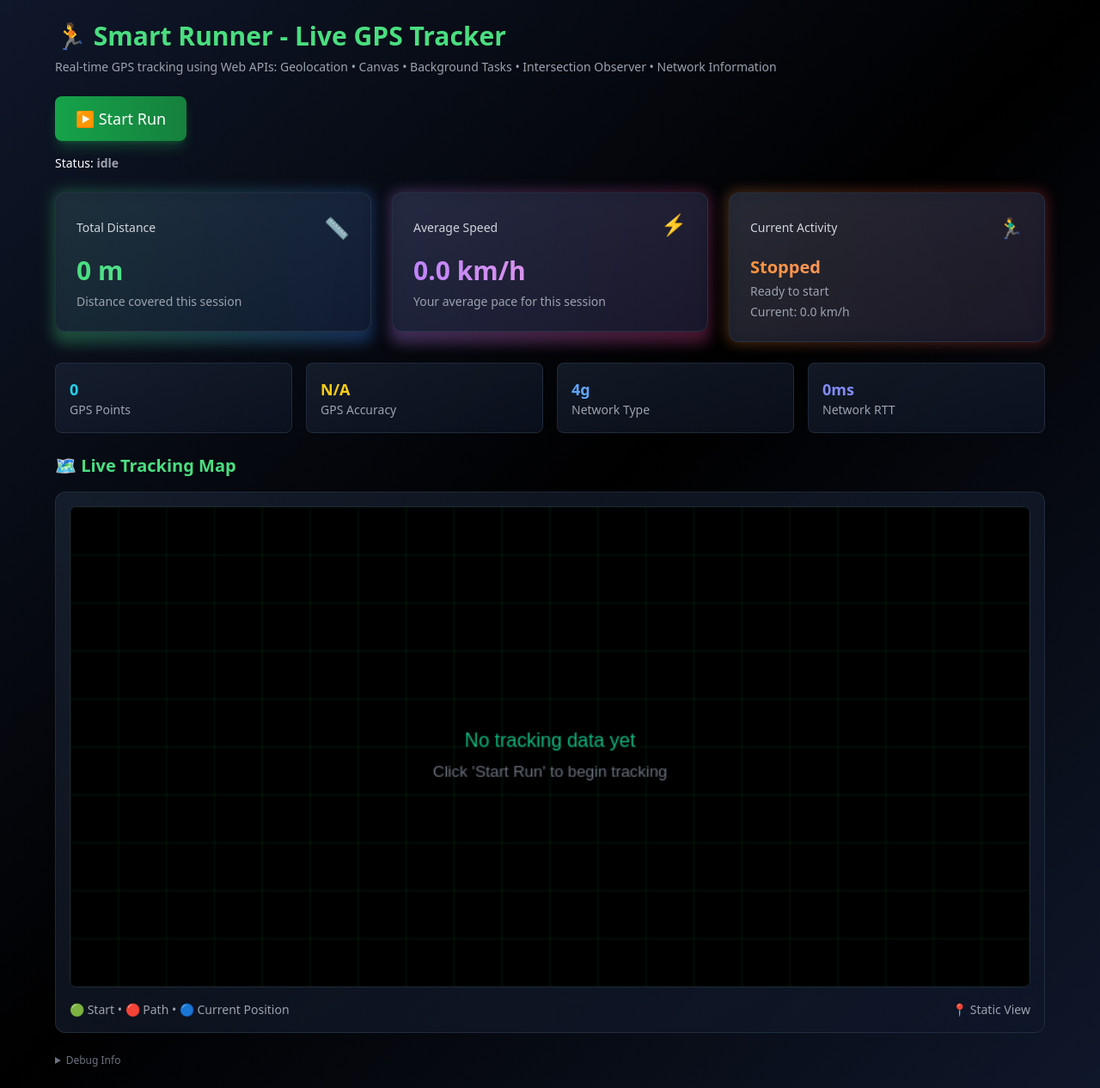
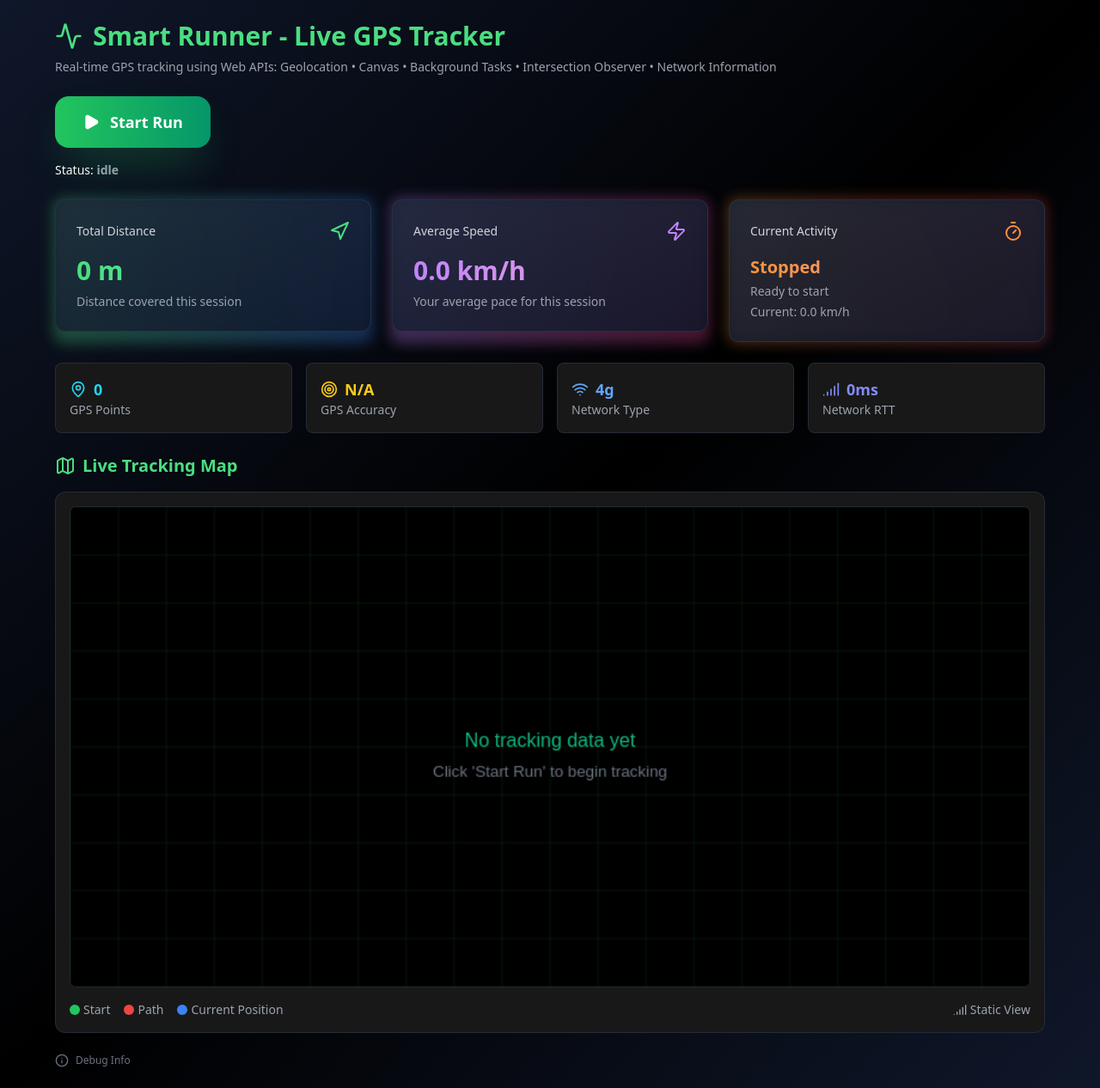
Before and after one commit to mayank543/Smart-Runner, a React (Vite) app: page / in a window 1280 px wide. Shown: the whole page at 86% size. Built offline with nearby package versions, Linux system fonts and the light colour scheme.

Commit message:
background color of containers

```diff
--- a/package.json
+++ b/package.json
@@ -10,6 +10,7 @@
     "preview": "vite preview"
   },
   "dependencies": {
+    "lucide-react": "^0.525.0",
     "react": "^19.1.0",
     "react-dom": "^19.1.0"
   },
--- a/src/App.jsx
+++ b/src/App.jsx
@@ -1,4 +1,5 @@
 import { useState, useEffect } from 'react';
+import { Play, Square, MapPin, Activity, Zap, Timer, Navigation, Wifi, Signal, Target, Map, Info } from 'lucide-react';
 import MapCanvas from './components/MapCanvas';
 import useGeoTracker from './hooks/useGeoTracker';
 
@@ -89,7 +90,10 @@ function App() {
   return (
     <div className="min-h-screen p-6 bg-gradient-to-br from-slate-900 via-black to-slate-900 text-white">
       <div className="max-w-6xl mx-auto">
-        <h1 className="text-3xl font-bold mb-2 text-green-400">🏃 Smart Runner - Live GPS Tracker</h1>
+        <h1 className="text-3xl font-bold mb-2 text-green-400 flex items-center gap-3">
+          <Activity className="h-8 w-8" />
+          Smart Runner - Live GPS Tracker
+        </h1>
         <p className="text-gray-400 mb-6 text-sm">
           Real-time GPS tracking using Web APIs: Geolocation • Canvas • Background Tasks • Intersection Observer • Network Information
         </p>
@@ -97,13 +101,26 @@ function App() {
         <div className="mb-6 space-y-4">
           <button
             onClick={() => setTracking(!tracking)}
-            className={`px-6 py-3 rounded-lg font-medium text-lg transition-all duration-300 transform hover:scale-105 ${
+            className={`group relative overflow-hidden px-8 py-4 rounded-2xl font-semibold text-lg transition-all duration-500 transform hover:scale-105 active:scale-95 flex items-center gap-3 ${
               tracking
-                ? "bg-gradient-to-r from-red-600 to-red-700 hover:from-red-500 hover:to-red-600 shadow-lg shadow-red-500/25"
-                : "bg-gradient-to-r from-green-600 to-green-700 hover:from-green-500 hover:to-green-600 shadow-lg shadow-green-500/25"
+                ? "bg-gradient-to-r from-red-500 to-red-600 hover:from-red-400 hover:to-red-500 shadow-2xl shadow-red-500/30 text-white"
+                : "bg-gradient-to-r from-green-500 to-emerald-600 hover:from-green-400 hover:to-emerald-500 shadow-2xl shadow-green-500/30 text-white"
             }`}
           >
-            {tracking ? "🛑 Stop Tracking" : "▶️ Start Run"}
+            <div className="absolute inset-0 bg-gradient-to-r from-white/10 to-transparent opacity-0 group-hover:opacity-100 transition-opacity duration-300"></div>
+            <div className="relative flex items-center gap-3">
+              {tracking ? (
+                <>
+                  <Square className="h-5 w-5 fill-current" />
+                  Stop Tracking
+                </>
+              ) : (
+                <>
+                  <Play className="h-5 w-5 fill-current" />
+                  Start Run
+                </>
+              )}
+            </div>
           </button>
 
           <div className="text-sm">
@@ -123,7 +140,7 @@ function App() {
             <div className="relative bg-gradient-to-br from-slate-800/80 to-slate-900/80 backdrop-blur-sm rounded-xl p-6 border border-slate-700/50 hover:border-green-400/50 transition-all duration-300">
               <div className="flex items-center justify-between mb-4">
                 <h3 className="text-gray-300 text-sm font-medium">Total Distance</h3>
-                <span className="text-2xl animate-pulse">📏</span>
+                <Navigation className="h-6 w-6 text-green-400" />
               </div>
               <div className="text-3xl font-bold bg-gradient-to-r from-green-400 to-emerald-300 bg-clip-text text-transparent mb-2">
                 {formatDistance(totalDistance)}
@@ -140,7 +157,7 @@ function App() {
             <div className="relative bg-gradient-to-br from-slate-800/80 to-slate-900/80 backdrop-blur-sm rounded-xl p-6 border border-slate-700/50 hover:border-purple-400/50 transition-all duration-300">
               <div className="flex items-center justify-between mb-4">
                 <h3 className="text-gray-300 text-sm font-medium">Average Speed</h3>
-                <span className="text-2xl animate-bounce">⚡</span>
+                <Zap className="h-6 w-6 text-purple-400" />
               </div>
               <div className="text-3xl font-bold bg-gradient-to-r from-purple-400 to-pink-300 bg-clip-text text-transparent mb-2">
                 {formatSpeed(averageSpeed)}
@@ -157,7 +174,7 @@ function App() {
             <div className="relative bg-gradient-to-br from-slate-800/80 to-slate-900/80 backdrop-blur-sm rounded-xl p-6 border border-slate-700/50 hover:border-orange-400/50 transition-all duration-300">
               <div className="flex items-center justify-between mb-4">
                 <h3 className="text-gray-300 text-sm font-medium">Current Activity</h3>
-                <span className="text-2xl">🏃‍♂️</span>
+                <Timer className="h-6 w-6 text-orange-400" />
               </div>
               <div className="text-xl font-bold bg-gradient-to-r from-orange-400 to-red-300 bg-clip-text text-transparent mb-1">
                 {tracking ? 'Running' : 'Stopped'}
@@ -174,13 +191,17 @@ function App() {
 
         {/* Live Stats Row */}
         <div className="grid grid-cols-1 md:grid-cols-2 lg:grid-cols-4 gap-4 mb-6">
-          <div className="bg-gradient-to-br from-slate-800/60 to-slate-900/60 backdrop-blur-sm rounded-lg p-4 border border-slate-700/50 hover:border-cyan-400/50 transition-all duration-300 hover:shadow-lg hover:shadow-cyan-500/10">
-            <div className="text-cyan-400 font-semibold text-lg">{sessionPositions.length}</div>
+          <div style={{backgroundColor: '#181818'}} className="backdrop-blur-sm rounded-lg p-4 border border-slate-700/50 hover:border-cyan-400/50 transition-all duration-300 hover:shadow-lg hover:shadow-cyan-500/10">
+            <div className="text-cyan-400 font-semibold text-lg flex items-center gap-2">
+              <MapPin className="h-5 w-5" />
+              {sessionPositions.length}
+            </div>
             <div className="text-gray-400 text-sm">GPS Points</div>
           </div>
 
-          <div className="bg-gradient-to-br from-slate-800/60 to-slate-900/60 backdrop-blur-sm rounded-lg p-4 border border-slate-700/50 hover:border-yellow-400/50 transition-all duration-300 hover:shadow-lg hover:shadow-yellow-500/10">
-            <div className="text-yellow-400 font-semibold text-lg">
+          <div style={{backgroundColor: '#181818'}} className="backdrop-blur-sm rounded-lg p-4 border border-slate-700/50 hover:border-yellow-400/50 transition-all duration-300 hover:shadow-lg hover:shadow-yellow-500/10">
+            <div className="text-yellow-400 font-semibold text-lg flex items-center gap-2">
+              <Target className="h-5 w-5" />
               {sessionPositions.length > 0 ?
                 `${sessionPositions[sessionPositions.length - 1].accuracy?.toFixed(0) || 'N/A'}m` :
                 'N/A'
@@ -191,13 +212,19 @@ function App() {
 
           {networkInfo && (
             <>
-              <div className="bg-gradient-to-br from-slate-800/60 to-slate-900/60 backdrop-blur-sm rounded-lg p-4 border border-slate-700/50 hover:border-blue-400/50 transition-all duration-300 hover:shadow-lg hover:shadow-blue-500/10">
-                <div className="text-blue-400 font-semibold text-lg">{networkInfo.effectiveType}</div>
+              <div style={{backgroundColor: '#181818'}} className="backdrop-blur-sm rounded-lg p-4 border border-slate-700/50 hover:border-blue-400/50 transition-all duration-300 hover:shadow-lg hover:shadow-blue-500/10">
+                <div className="text-blue-400 font-semibold text-lg flex items-center gap-2">
+                  <Wifi className="h-5 w-5" />
+                  {networkInfo.effectiveType}
+                </div>
                 <div className="text-gray-400 text-sm">Network Type</div>
               </div>
 
-              <div className="bg-gradient-to-br from-slate-800/60 to-slate-900/60 backdrop-blur-sm rounded-lg p-4 border border-slate-700/50 hover:border-indigo-400/50 transition-all duration-300 hover:shadow-lg hover:shadow-indigo-500/10">
-                <div className="text-indigo-400 font-semibold text-lg">{networkInfo.rtt}ms</div>
+              <div style={{backgroundColor: '#181818'}} className="backdrop-blur-sm rounded-lg p-4 border border-slate-700/50 hover:border-indigo-400/50 transition-all duration-300 hover:shadow-lg hover:shadow-indigo-500/10">
+                <div className="text-indigo-400 font-semibold text-lg flex items-center gap-2">
+                  <Signal className="h-5 w-5" />
+                  {networkInfo.rtt}ms
+                </div>
                 <div className="text-gray-400 text-sm">Network RTT</div>
               </div>
             </>
@@ -206,25 +233,48 @@ function App() {
 
         {/* Current Position Display */}
         {sessionPositions.length > 0 && (
-          <div className="bg-gradient-to-br from-slate-800/60 to-slate-900/60 backdrop-blur-sm rounded-lg p-4 border border-slate-700/50 mb-6 hover:border-green-400/50 transition-all duration-300">
-            <h3 className="font-semibold mb-2 text-green-400">📍 Current Position</h3>
+          <div style={{backgroundColor: '#181818'}} className="backdrop-blur-sm rounded-lg p-4 border border-slate-700/50 mb-6 hover:border-green-400/50 transition-all duration-300">
+            <h3 className="font-semibold mb-2 text-green-400 flex items-center gap-2">
+              <MapPin className="h-5 w-5" />
+              Current Position
+            </h3>
             <p className="font-mono text-sm text-gray-300">
               {sessionPositions[sessionPositions.length - 1].latitude.toFixed(6)}, {sessionPositions[sessionPositions.length - 1].longitude.toFixed(6)}
             </p>
-            <p className="text-xs text-gray-400 mt-1">
-              {tracking ? "🔄 Live Updates" : "⏸️ Paused"} • Last updated: {new Date(sessionPositions[sessionPositions.length - 1].timestamp).toLocaleTimeString()}
+            <p className="text-xs text-gray-400 mt-1 flex items-center gap-2">
+              <Activity className="h-4 w-4" />
+              {tracking ? "Live Updates" : "Paused"} • Last updated: {new Date(sessionPositions[sessionPositions.length - 1].timestamp).toLocaleTimeString()}
             </p>
           </div>
         )}
 
         {/* Map Canvas */}
         <div className="mb-6">
-          <h3 className="font-bold mb-4 text-green-400 text-xl">🗺️ Live Tracking Map</h3>
-          <div className="bg-gradient-to-br from-slate-800/60 to-slate-900/60 backdrop-blur-sm p-4 rounded-xl border border-slate-700/50 hover:border-green-400/30 transition-all duration-300">
+          <h3 className="font-bold mb-4 text-green-400 text-xl flex items-center gap-2">
+            <Map className="h-6 w-6" />
+            Live Tracking Map
+          </h3>
+          <div style={{backgroundColor: '#181818'}} className="backdrop-blur-sm p-4 rounded-xl border border-slate-700/50 hover:border-green-400/30 transition-all duration-300">
             <MapCanvas positions={sessionPositions} />
             <div className="flex justify-between items-center mt-4 text-sm text-gray-400">
-              <span>🟢 Start • 🔴 Path • 🔵 Current Position</span>
-              <span>{tracking ? "📡 Live Updates" : "📍 Static View"}</span>
+              <div className="flex items-center gap-4">
+                <div className="flex items-center gap-1">
+                  <div className="w-3 h-3 bg-green-500 rounded-full"></div>
+                  <span>Start</span>
+                </div>
+                <div className="flex items-center gap-1">
+                  <div className="w-3 h-3 bg-red-500 rounded-full"></div>
+                  <span>Path</span>
+                </div>
+                <div className="flex items-center gap-1">
+                  <div className="w-3 h-3 bg-blue-500 rounded-full"></div>
+                  <span>Current Position</span>
+                </div>
+              </div>
+              <div className="flex items-center gap-1">
+                <Signal className="h-4 w-4" />
+                <span>{tracking ? "Live Updates" : "Static View"}</span>
+              </div>
             </div>
           </div>
         </div>
@@ -232,7 +282,10 @@ function App() {
         {/* Debug Info */}
         <div className="text-xs text-gray-500">
           <details>
-            <summary className="cursor-pointer hover:text-gray-400">Debug Info</summary>
+            <summary className="cursor-pointer hover:text-gray-400 flex items-center gap-2">
+              <Info className="h-4 w-4" />
+              Debug Info
+            </summary>
             <pre className="mt-2 p-4 bg-gradient-to-br from-slate-800/60 to-slate-900/60 backdrop-blur-sm rounded-lg overflow-auto max-h-40 border border-slate-700/50">
               {JSON.stringify(sessionPositions, null, 2)}
             </pre>
```
Also changed, not shown: 1 other file (tests, documents, lock files or other folders).
